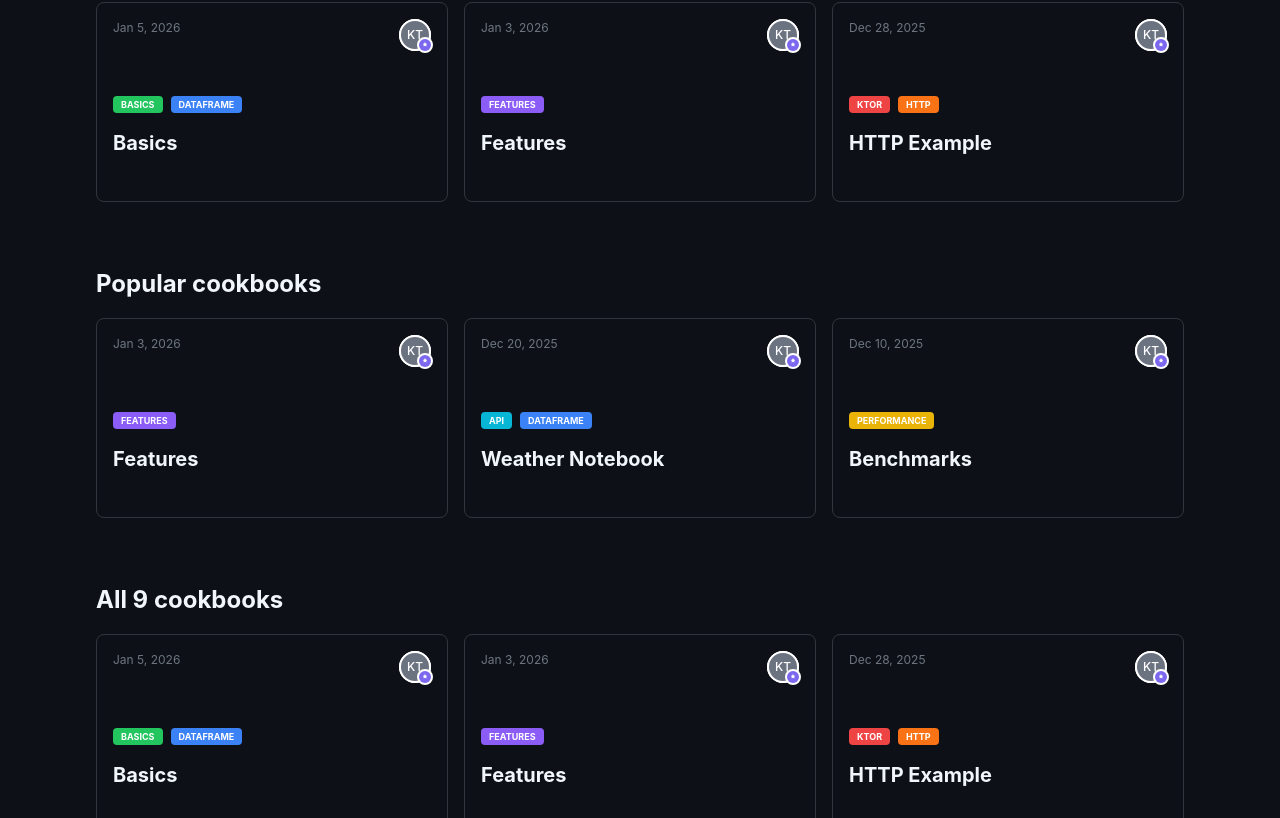
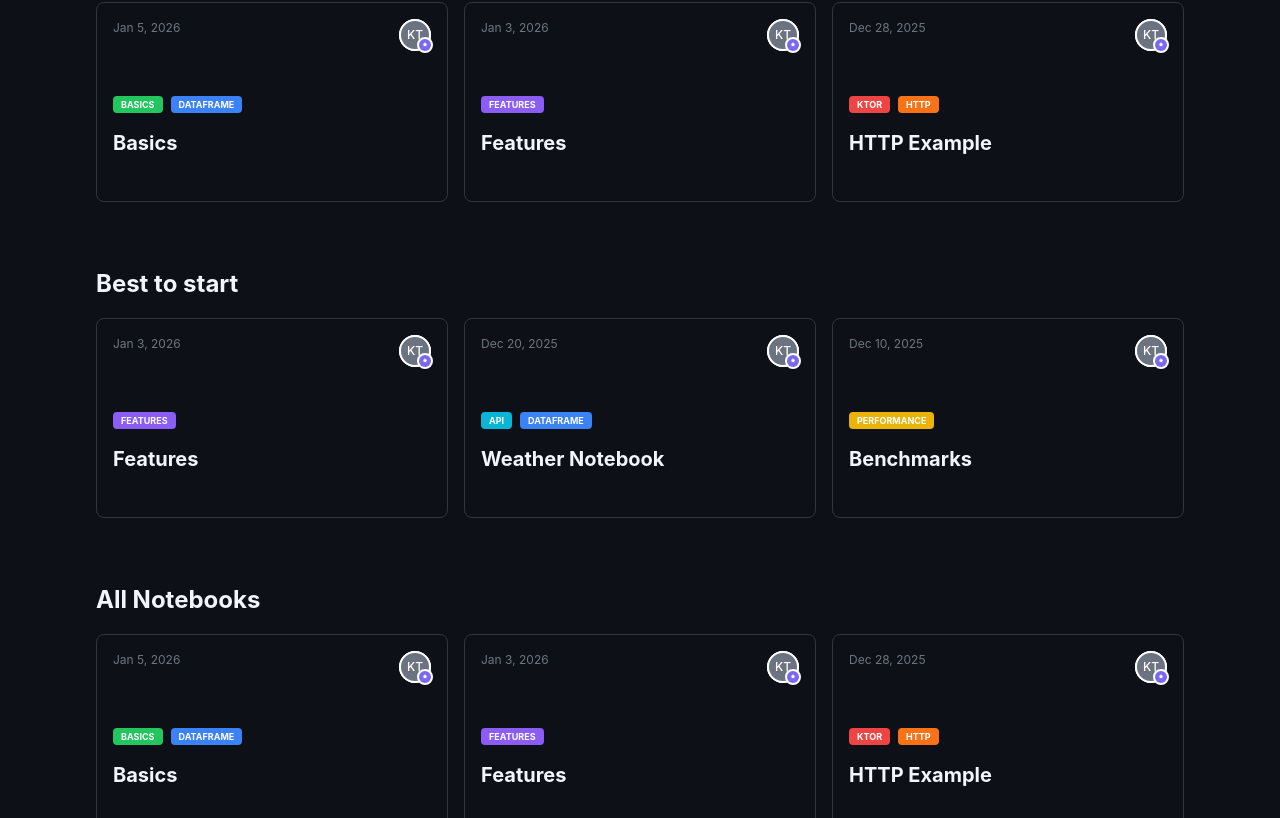
Before and after one commit to teodor-i/kotlin-notebook-cookbook, a React (Vite) app: page / in a window 1280 px wide. Shown: the part 514-1332 px from the top of the page. Built offline with nearby package versions, Linux system fonts and the light colour scheme.

Commit message:
Rename sections: Popular -> Best to start, All cookbooks -> All Notebooks

```diff
--- a/src/data/notebooks.ts
+++ b/src/data/notebooks.ts
@@ -30,7 +30,7 @@ export const notebooks: Notebook[] = [
     tags: [{ name: 'Features', color: '#8b5cf6' }],
     path: '/assets/actual_notebooks/Features.ipynb',
     featured: true,
-    popular: true,
+    bestToStart: true,
   },
   {
     id: 'http-example',
@@ -54,7 +54,7 @@ export const notebooks: Notebook[] = [
       { name: 'DataFrame', color: '#3b82f6' },
     ],
     path: '/assets/actual_notebooks/Weather Notebook.ipynb',
-    popular: true,
+    bestToStart: true,
   },
   {
     id: 'import',
@@ -71,7 +71,7 @@ export const notebooks: Notebook[] = [
     authors: [{ name: 'Kotlin team', verified: true }],
     tags: [{ name: 'Performance', color: '#eab308' }],
     path: '/assets/actual_notebooks/benchmarks.ipynb',
-    popular: true,
+    bestToStart: true,
   },
   {
     id: 'currency-rates',
--- a/src/pages/MainPage/MainPage.tsx
+++ b/src/pages/MainPage/MainPage.tsx
@@ -10,8 +10,8 @@ export function MainPage() {
     []
   );
 
-  const popularNotebooks = useMemo(
-    () => notebooks.filter((n) => n.popular),
+  const bestToStartNotebooks = useMemo(
+    () => notebooks.filter((n) => n.bestToStart),
     []
   );
 
@@ -41,13 +41,13 @@ export function MainPage() {
       />
 
       <NotebookList
-        notebooks={popularNotebooks}
-        title="Popular cookbooks"
+        notebooks={bestToStartNotebooks}
+        title="Best to start"
       />
 
       <NotebookList
         notebooks={notebooks}
-        title={`All ${notebooks.length} cookbooks`}
+        title="All Notebooks"
       />
     </div>
   );
--- a/src/types/index.ts
+++ b/src/types/index.ts
@@ -12,7 +12,7 @@ export interface Notebook {
   tags: Tag[];
   path: string;
   featured?: boolean;
-  popular?: boolean;
+  bestToStart?: boolean;
 }
 
 export interface Tag {
```
